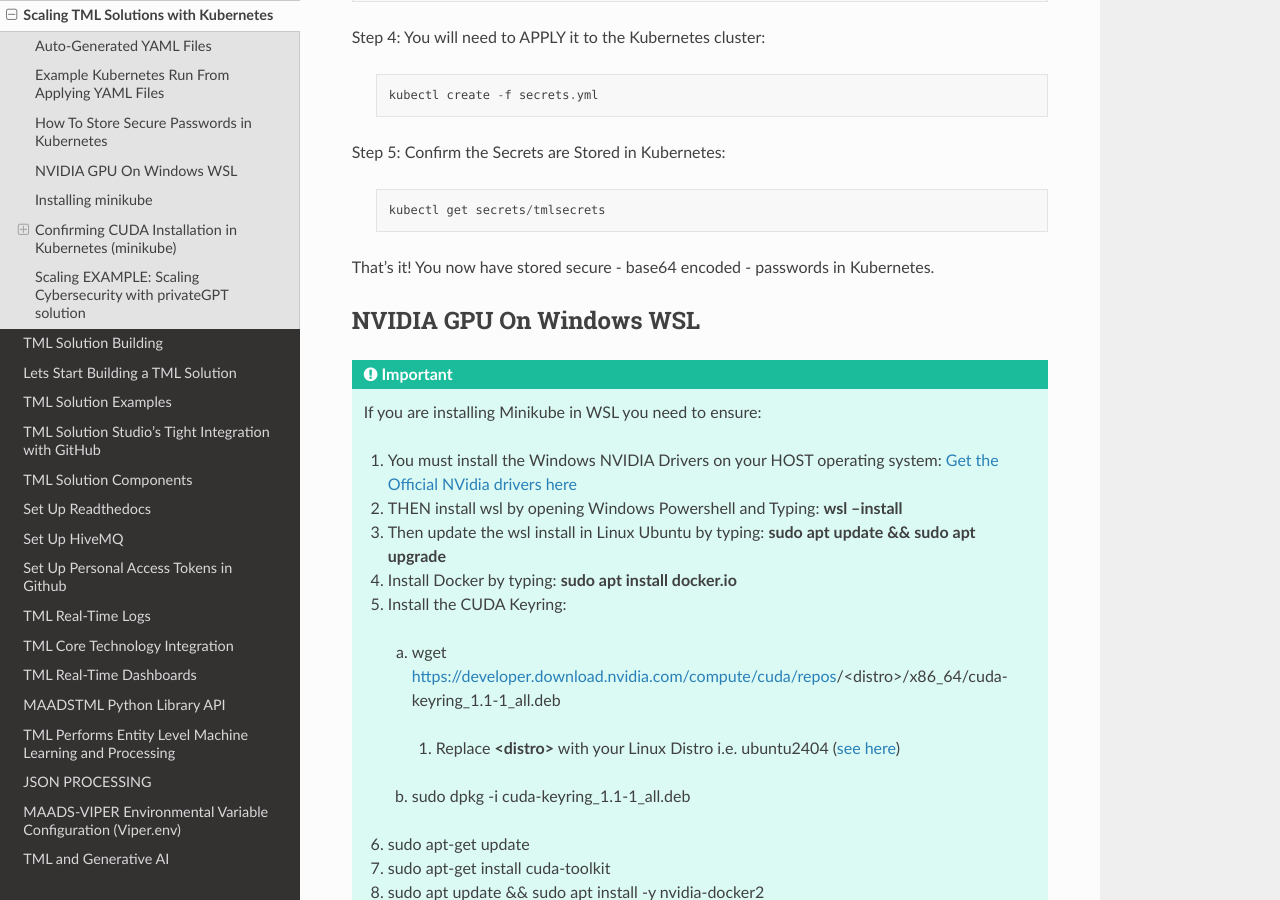
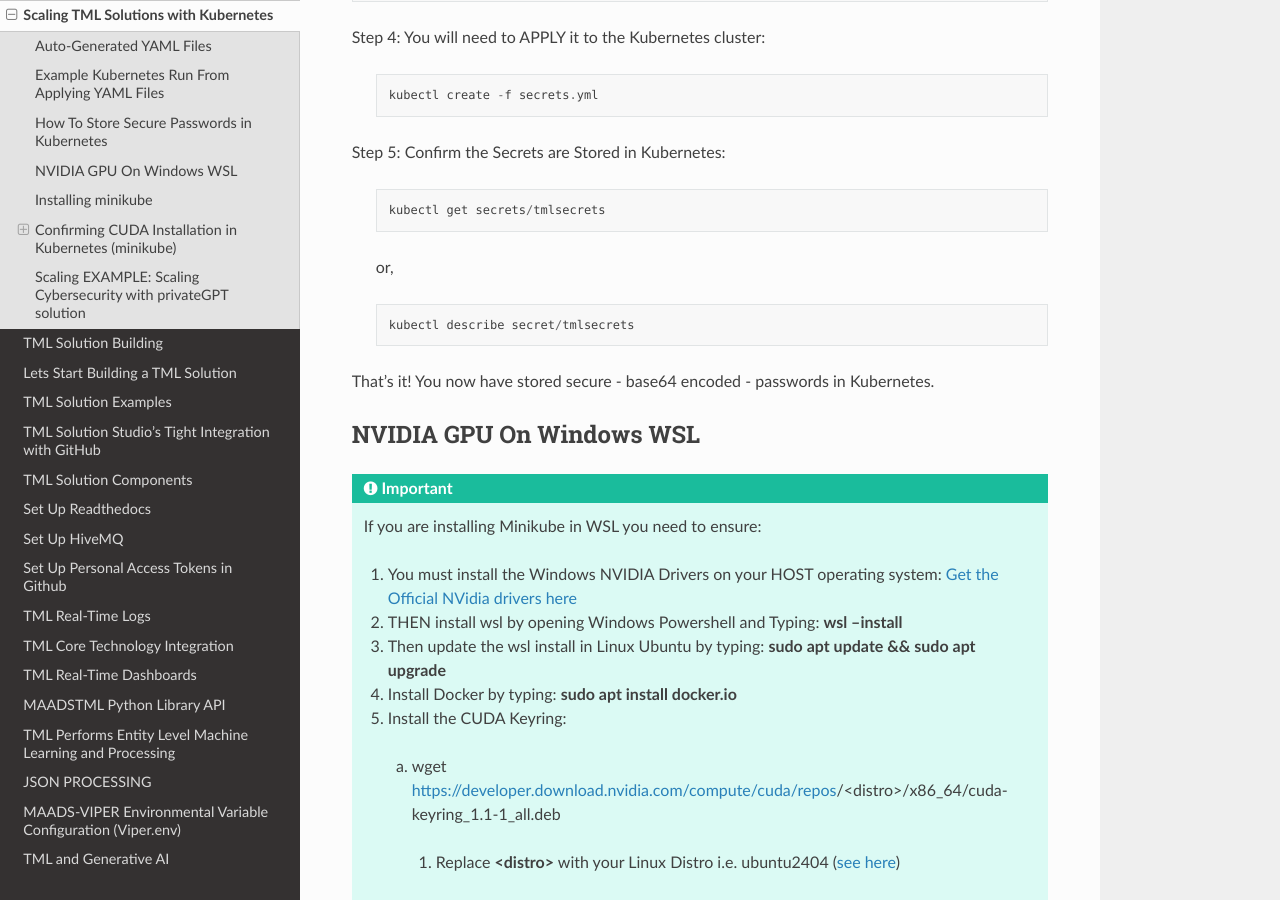
Before and after one commit to smaurice101/readthedocs, a Sphinx documentation site: the page built from docs/source/kube.rst, in a window 1280 px wide and 900 px high, scrolled down 3421 px. Built offline with Sphinx 7.4.7 and the Read the Docs theme 3.1.0, drawn with Linux system fonts in a browser that asks for light colours.

Commit message:
Update kube.rst

```diff
--- a/docs/source/kube.rst
+++ b/docs/source/kube.rst
@@ -140,6 +140,12 @@
   .. code-block::
 
      kubectl get secrets/tmlsecrets
+
+  or,
+
+  .. code-block::
+
+     kubectl describe secret/tmlsecrets
 
 That's it!  You now have stored secure - base64 encoded - passwords in Kubernetes.
 
```
